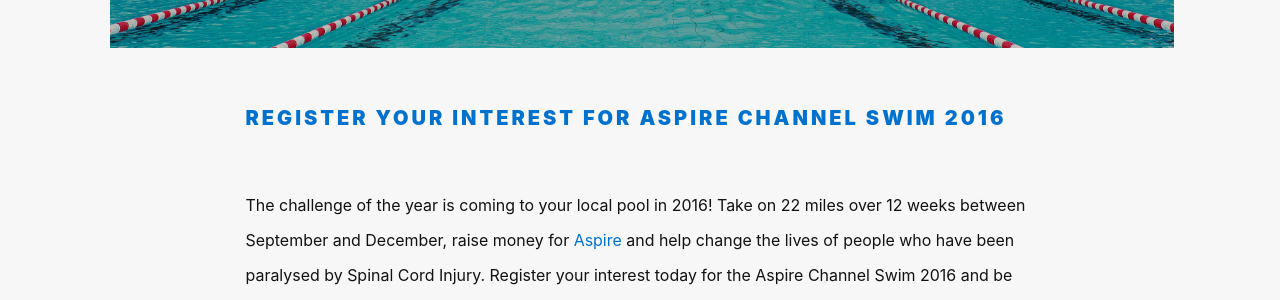
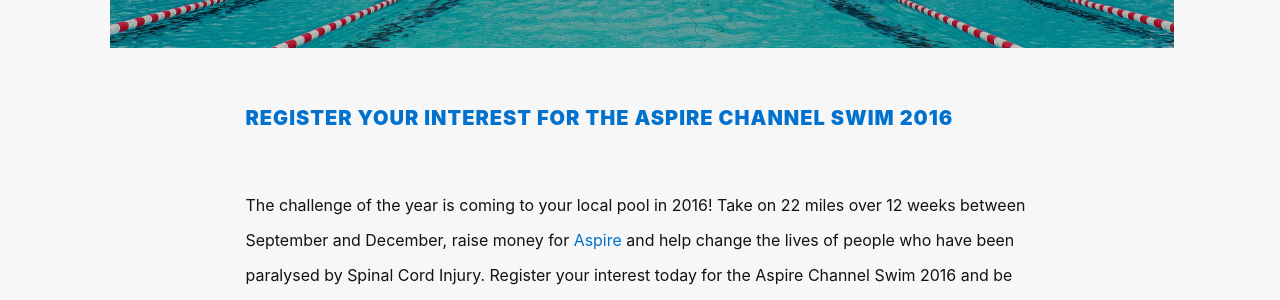
Before and after one commit to big-cat/aspire, a Jekyll site: the page built from index.html, in a window 1280 px wide. Shown: the part 446-746 px from the top of the page. Built offline with Jekyll 4.4.1, drawn with Linux system fonts in a browser that asks for light colours; nearby versions of some CDN libraries.

Commit message:
fix typo

```diff
--- a/_includes/content.html
+++ b/_includes/content.html
@@ -7,7 +7,7 @@
    </div>
     <div class="layout__item layout__item--centered width--12-of-12 width--9-of-12@m">
         <div class="p-t--l p-b--l">
-        <h1 class="h5 h4@m f-w--900 l-s--3 m-b--l c-primary">REGISTER YOUR INTEREST FOR ASPIRE CHANNEL SWIM 2016</h1>
+        <h1 class="h5 h4@m f-w--900 l-s--1 m-b--l c-primary">REGISTER YOUR INTEREST FOR THE ASPIRE CHANNEL SWIM 2016</h1>
         <p>The challenge of the year is coming to your local pool in 2016! Take on 22 miles over 12 weeks between September and December, raise money for <a href="http://www.aspire.org.uk/" class="t-d--n c-primary">Aspire</a> and help change the lives of people who have been paralysed by Spinal Cord Injury. Register your interest today for the Aspire Channel Swim 2016 and be the first to hear when our brand new website is launched!</a></p>
         </div>
         <form accept-charset="UTF-8" action="https://formkeep.com/f/735e9f510d7c" method="POST" class="m-b--l">
```
